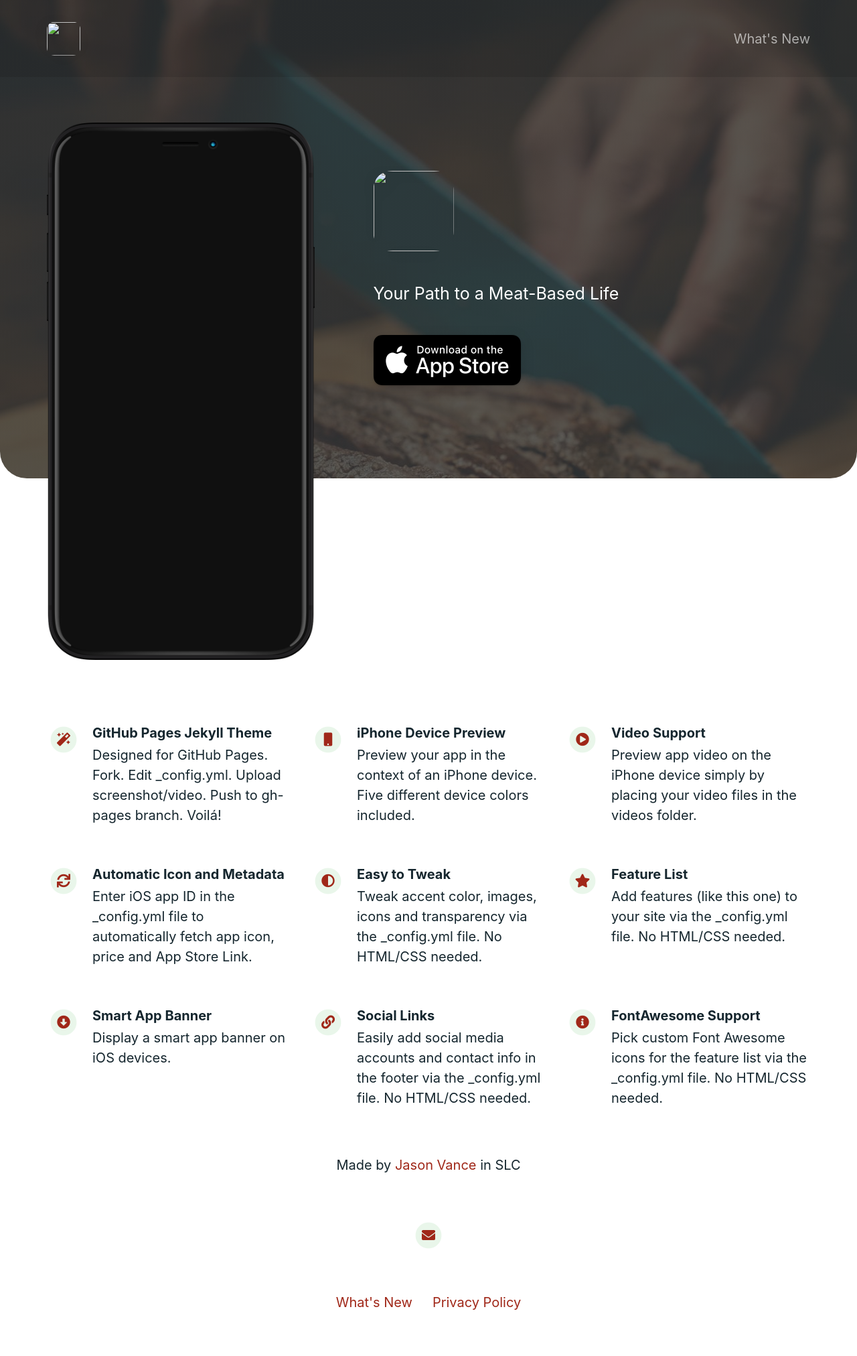
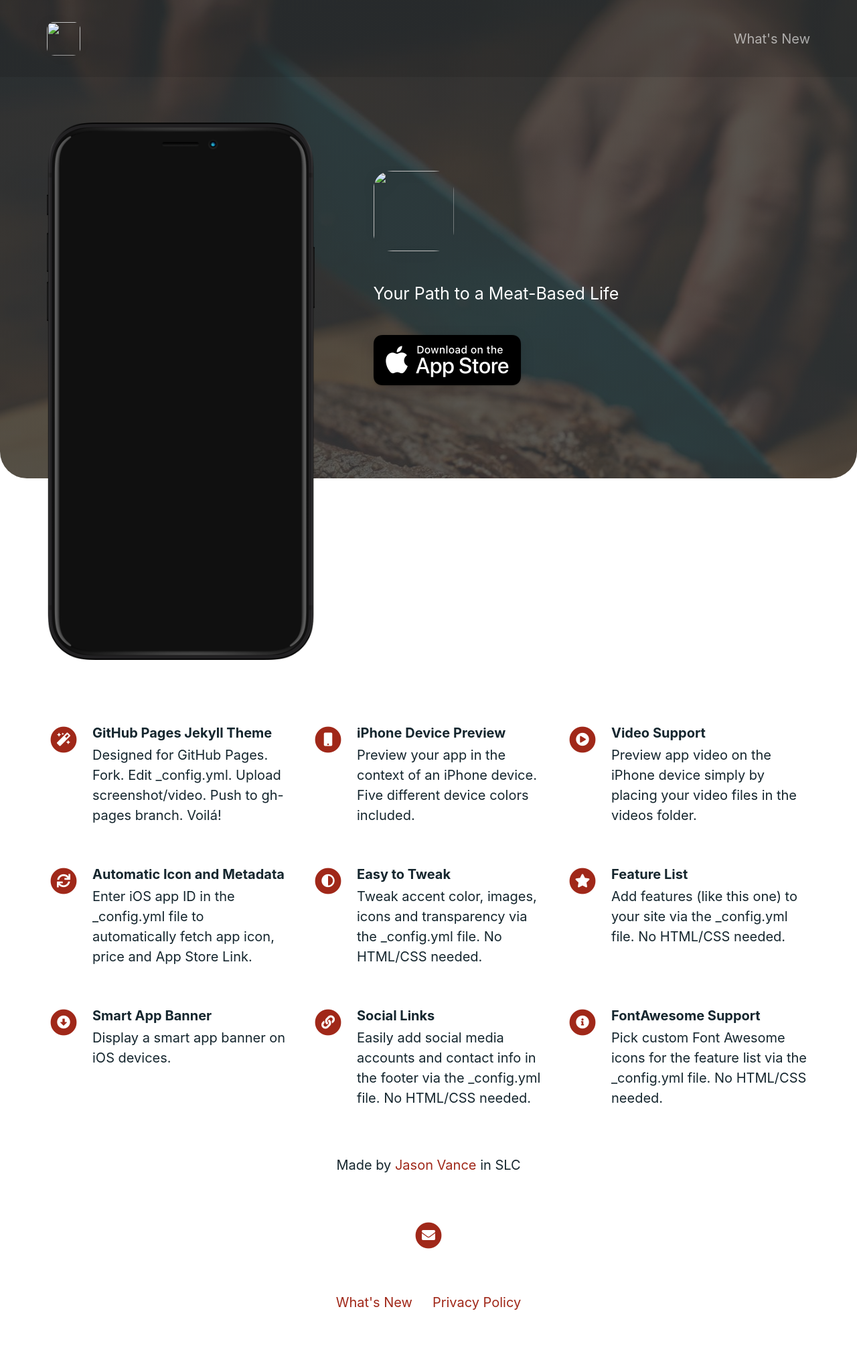
Before and after one commit to jason-vance/Carnivore-Diet-Guide-Landing-Page, a Jekyll site: the page built from index.html, in a window 1280 px wide. Shown: the whole page at 67% size. Built offline with Jekyll 4.4.1, drawn with Linux system fonts in a browser that asks for light colours; nearby versions of some CDN libraries.

Commit message:
Tweak icon colors

```diff
--- a/_config.yml
+++ b/_config.yml
@@ -102,11 +102,11 @@ app_description_color                     : "#ffffff"
 feature_title_color                       : "#15262E"
 feature_text_color                        : "#15262E"
 
-feature_icons_foreground_color            : "#A02819"
-feature_icons_background_color            : "#20A02819"
+feature_icons_foreground_color            : "#ffffff"
+feature_icons_background_color            : "#A02819"
 
-social_icons_foreground_color             : "#A02819"
-social_icons_background_color             : "#20A02819"
+social_icons_foreground_color             : "#ffffff"
+social_icons_background_color             : "#A02819"
 
 footer_text_color                         : "#15262E"
 
```
